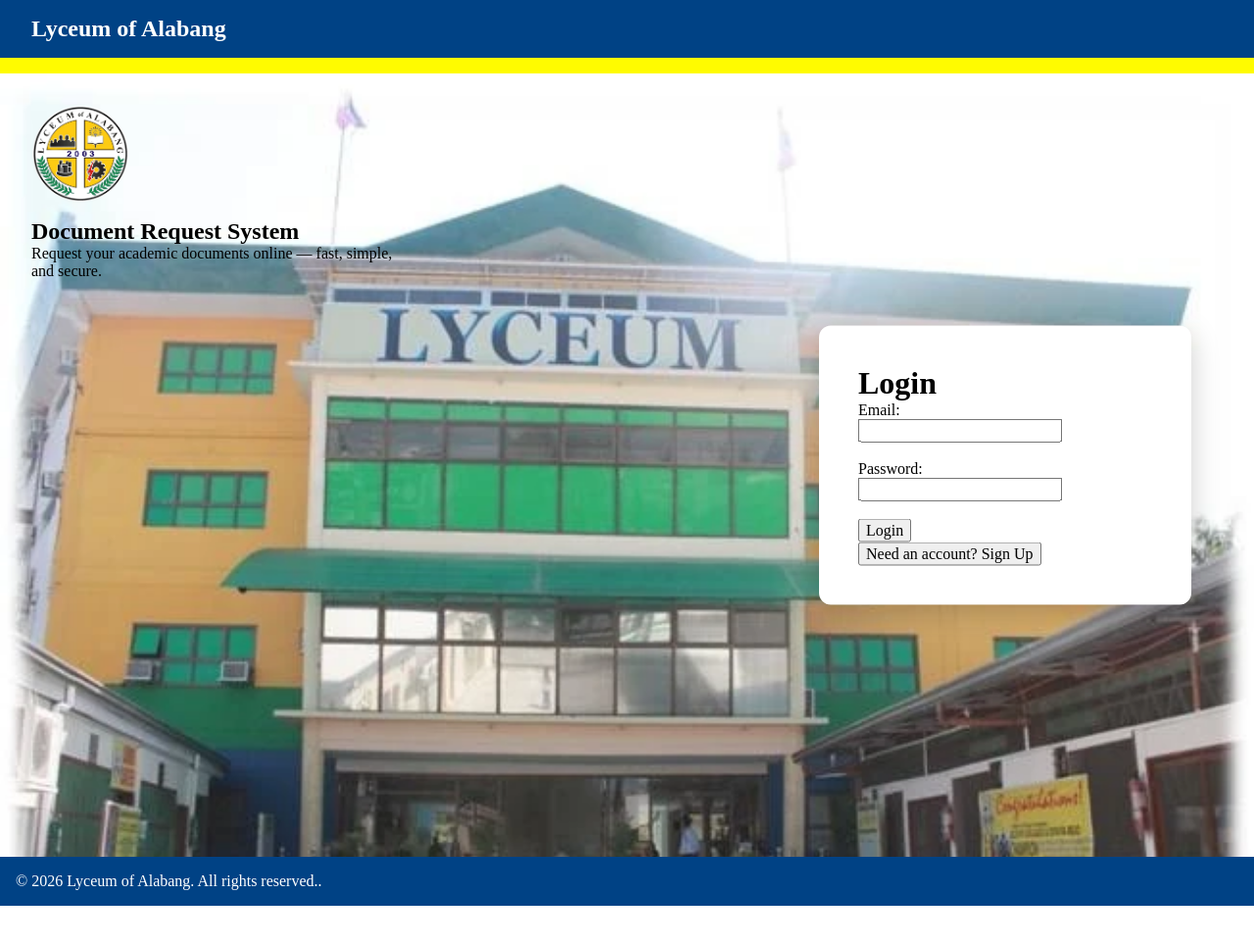
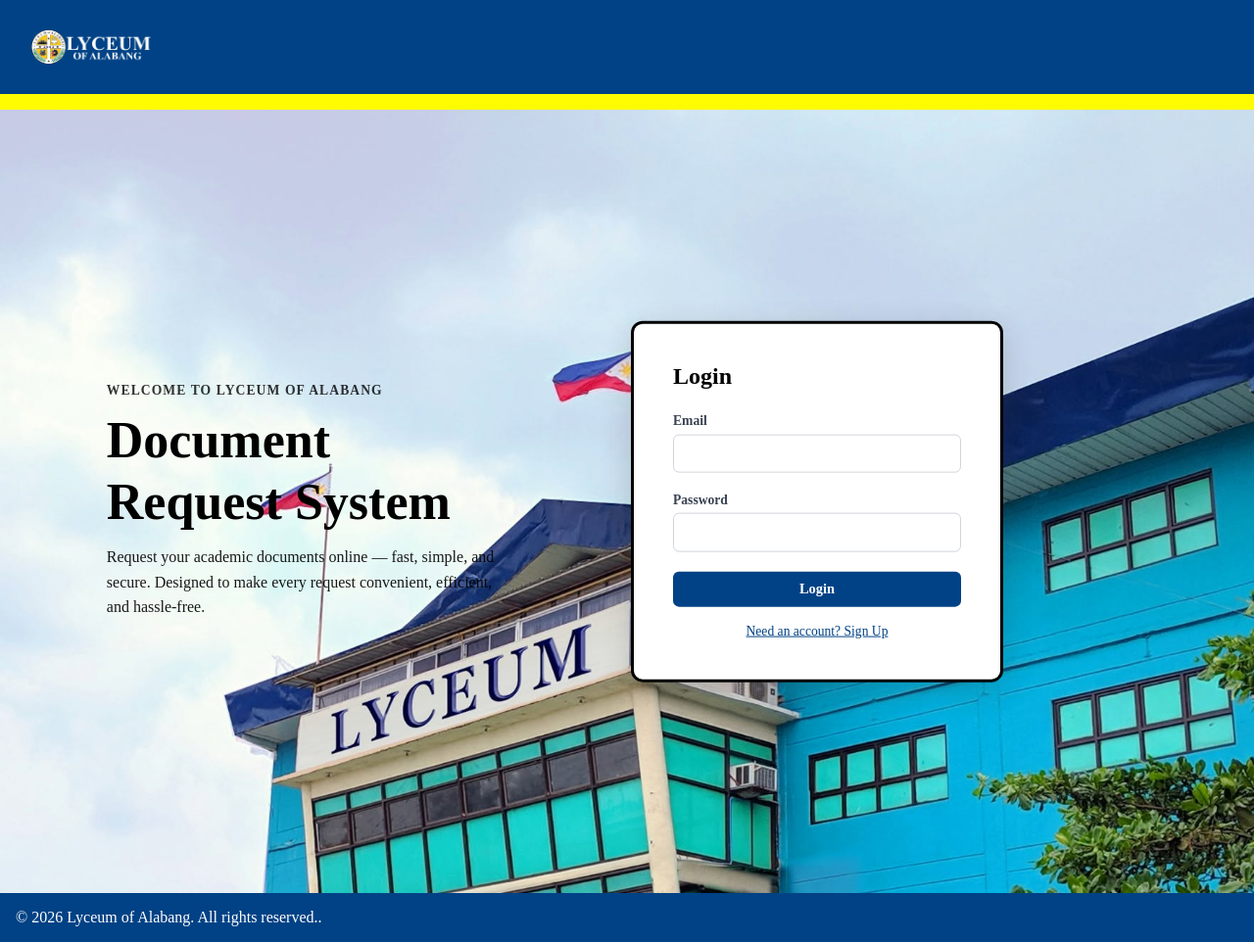
Before and after one commit to LOA-Thesis-23/document-request-system, a Flask app: page / in a window 1280 px wide. Shown: the whole page at 98% size. Before the commit the page ends 925 px from the top, so only its background shows below. Run offline with Flask 3, Linux system fonts and the light colour scheme.

Commit message:
Refactor code structure for improved readability and maintainability

```diff
--- a/app/static/css/style.css
+++ b/app/static/css/style.css
@@ -1,9 +1,47 @@
 /* ===== Landing Page ===== */
 .landing-wrapper {
     position: relative;
+    display: flex;
+    align-items: center;
+    justify-content:flex-start;
     min-height: 100vh;
+    padding: 0 6%;
     background-image: url("/static/images/loa.png");
     background-size: cover;
+    box-sizing: border-box;
+}
+
+.navbar-logo {
+    height:auto;
+    width:10%;
+}
+
+.brand-landing {
+    display: flex;
+    flex-direction: column;
+    gap: 0.75rem;
+}
+
+.eyebrow {
+    font-size: 0.85rem;
+    font-weight: 600;
+    text-transform: uppercase;
+    letter-spacing: 0.08em;
+    opacity: 0.8;
+}
+
+.brand-landing h1 {
+    font-size: 3.25rem;
+    font-weight: 700;
+    margin: 0;
+    line-height: 1.2;
+}
+
+.brand-landing p {
+    font-size: 1.5zrem;
+    line-height: 1.6;
+    opacity: 0.9;
+    max-width: 420px;
 }
 
 header {
@@ -20,23 +58,28 @@ footer {
 .branding-panel {
     max-width: 500px;
     padding: 2rem;
+    position:relative;
 }
 
+
 .branding-panel img {
-    width: 100px;
+    width: 20rem;
     margin-bottom: 1rem;
+
 }
+
 
 .modal-container {
     position: absolute;
-    right: 5%;
+    right: 20%;
     top: 50%;
     transform: translateY(-50%);
     background-color: #ffffff;
     padding: 2.5rem;
     border-radius: 12px;
-    box-shadow: 0 8px 30px rgba(0, 0, 0, 0.2);
+    box-shadow: 0 8px 30px rgba(53, 49, 39, 0.2);
     width: 380px;
+    border-style: solid;
 }
 
 /* ===== Navbar ===== */
@@ -119,6 +162,7 @@ footer {
 .btn-primary:hover {
     background-color: #003166;
 }
+
 
 /* ===== Shared Table Styling (requests + request form) ===== */
 .requests-table {
@@ -261,3 +305,32 @@ footer {
 .tab-content.active {
     display: block;
 }
+
+
+.auth-view h1 {
+    margin: 0 0 1.5rem 0;
+    font-size: 1.5rem;
+
+}
+
+.btn-block {
+    width: 100%;
+    text-align: center;
+}
+
+.btn-link {
+    display: block;
+    width: 100%;
+    background: none;
+    border: none;
+    color: #004285;
+    font-size: 0.85rem;
+    text-align: center;
+    margin-top: 1rem;
+    cursor: pointer;
+    text-decoration: underline;
+}
+
+.btn-link:hover {
+    color: #003166;
+}
--- a/app/templates/auth/login.html
+++ b/app/templates/auth/login.html
@@ -1,13 +1,19 @@
-<div id="login-view">
+<div id="login-view" class="auth-view">
     <h1>Login</h1>
+
     <form method="POST" action="{{ url_for('auth.login') }}">
-        <label>Email:</label><br>
-        <input type="email" name="email" required><br><br>
+        <div class="form-group">
+            <label for="login-email">Email</label>
+            <input type="email" id="login-email" name="email" required>
+        </div>
 
-        <label>Password:</label><br>
-        <input type="password" name="password" required><br><br>
+        <div class="form-group">
+            <label for="login-password">Password</label>
+            <input type="password" id="login-password" name="password" required>
+        </div>
 
-        <button type="submit">Login</button>
+        <button type="submit" class="btn-primary btn-block">Login</button>
     </form>
-    <button onclick="showSignup()">Need an account? Sign Up</button>
+
+    <button type="button" class="btn-link" onclick="showSignup()">Need an account? Sign Up</button>
 </div>
--- a/app/templates/auth/register.html
+++ b/app/templates/auth/register.html
@@ -1,43 +1,50 @@
-<div id="signup-view" style="display: none;">
+<div id="signup-view" class="auth-view" style="display: none;">
     <h1>Register</h1>
+
     <form method="POST" action="{{ url_for('auth.register') }}">
-        <label>Full Name:</label><br>
-        <input type="text" name="full_name" required><br><br>
+        <div class="form-group">
+            <label for="full_name">Full Name</label>
+            <input type="text" id="full_name" name="full_name" required>
+        </div>
 
-        <!--label>First Name:</label><br>
-        <input type="text" name="first_name" required><br><br>
+        <div class="form-group">
+            <label for="reg-email">Email</label>
+            <input type="email" id="reg-email" name="email" required>
+        </div>
 
-        <label>Last Name:</label><br>
-        <input type="text" name="last_name" required><br><br>
+        <div class="form-group">
+            <label for="birthdate">Birthdate</label>
+            <input type="date" id="birthdate" name="birthdate" required>
+        </div>
 
-        <label>Middle Name:</label><br>
-        <input type="text" name="middle_name" required><br><br-->
+        <div class="form-group">
+            <label for="student_number">Student Number (optional)</label>
+            <input type="text" id="student_number" name="student_number">
+        </div>
 
-        <label>Email:</label><br>
-        <input type="email" name="email" required><br><br>
+        <div class="form-group">
+            <label for="student_type">Student Type</label>
+            <select id="student_type" name="student_type" required>
+                <option value="" disabled selected>Select type</option>
+                <option value="current">Current/Enrolled</option>
+                <option value="graduate">Graduate/Alumnus</option>
+                <option value="transferee">Transferee/Shiftee</option>
+                <option value="inactive">Inactive/LOA</option>
+            </select>
+        </div>
 
-        <label>Birthdate:</label><br>
-        <input type="date" name="birthdate" required><br><br>
+        <div class="form-group">
+            <label for="reg-password">Password</label>
+            <input type="password" id="reg-password" name="password" required>
+        </div>
 
-        <label>Student Number (optional):</label><br>
-        <input type="text" name="student_number"><br><br>
+        <div class="form-group">
+            <label for="confirm_password">Confirm Password</label>
+            <input type="password" id="confirm_password" name="confirm_password" required>
+        </div>
 
-        <label>Student Type:</label><br>
-        <select name="student_type" required>
-            <option value="" disabled selected>Select type</option>
-            <option value="Current/Enrolled">Current/Enrolled</option>
-            <option value="Graduate/Alumnus">Graduate/Alumnus</option>
-            <option value="Transferee/Shiftee">Transferee/Shiftee</option>
-            <option value="Inactive/LOA">Inactive/LOA</option>
-        </select><br><br>
+        <button type="submit" class="btn-primary btn-block">Signup</button>
+    </form>
 
-        <label>Password:</label><br>
-        <input type="password" name="password" required><br><br>
-
-        <label>Confirm Password:</label><br>
-        <input type="password" name="confirm_password" required><br><br>
-
-        <button type="submit">Signup</button>
-    </form>
-    <button onclick="showLogin()">Already have an account? Login</button>
+    <button type="button" class="btn-link" onclick="showLogin()">Already have an account? Login</button>
 </div>
--- a/app/templates/base.html
+++ b/app/templates/base.html
@@ -11,10 +11,9 @@
     <!--header class="header-base">
             <p>Km. 30 National Road, Tunasan, Muntinlupa City</p>
     </header-->
-    <nav class="navbar">
-        <h1>Lyceum of Alabang</h1>
-        <br>
-    </nav>
+        <nav class="navbar">
+            <img src="{{ url_for('static', filename='images/Heading.png') }}" alt="Lyceum of Alabang" class="navbar-logo">
+        </nav>
     <nav class="navbar2">
         <h1></h1>
     </nav>
--- a/app/templates/modals/container.html
+++ b/app/templates/modals/container.html
@@ -2,16 +2,15 @@
 {% block content %}
 <div class="landing-wrapper">
 
-    <div class="branding-panel">
-        <img src="{{ url_for('static', filename='images/loalogo.png') }}" alt="Lyceum of Alabang Logo" class="logo">
-        <h2>Document Request System</h2>
-        <p>Request your academic documents online — fast, simple, and secure.</p>
+<div class="branding-panel">
+    <div class="brand-landing">
+        <span class="eyebrow">Welcome to Lyceum of Alabang</span>
+        <h1>Document Request System</h1>
+        <p>Request your academic documents online — fast, simple, and secure. Designed to make every request convenient, efficient, and hassle-free.</p>
     </div>
+</div>
 
     <div class="modal-container">
-
-
-
         {% include "auth/login.html" %}
         {% include "auth/register.html" %}
 
```
Also changed, not shown: app/static/images/Heading.png (added), app/static/images/loa.png, app/static/images/loaback.png (added).
